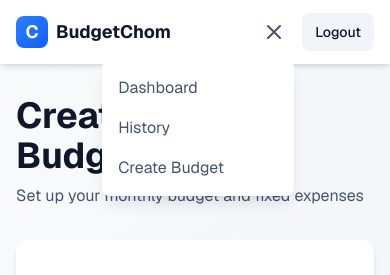
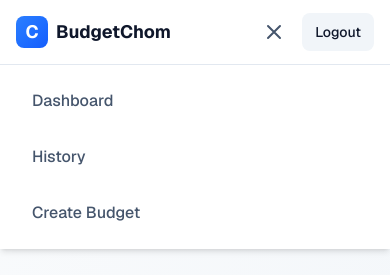
Before and after one commit to RynoGz/budgeting_app, a Next.js app: page /create-budget in a window 390 px wide. Both pictures are taken after a click on the button "Toggle menu". Shown: the top 275 px of the page. Built offline with nearby package versions, Linux system fonts and the light colour scheme; no server answers.

Commit message:
Fixing bugs

```diff
--- a/src/components/Navbar.tsx
+++ b/src/components/Navbar.tsx
@@ -20,6 +20,7 @@ export default function Navbar() {
       e.preventDefault();
       setDeferredPrompt(e as BeforeInstallPromptEvent);
       setShowInstallButton(true);
+      console.log("Install prompt event fired");
     };
 
     window.addEventListener("beforeinstallprompt", handleBeforeInstallPrompt);
@@ -49,12 +50,12 @@ export default function Navbar() {
     <nav className="bg-white dark:bg-slate-800 shadow-md sticky top-0 z-50">
       <div className="max-w-7xl mx-auto px-4 sm:px-6 h-16 flex items-center justify-between">
 
-        <div className="flex items-center gap-4 sm:gap-8">
+        <div className="flex items-center gap-4 sm:gap-8 flex-1">
           <div className="flex items-center gap-2">
             <div className="w-8 h-8 rounded-lg bg-linear-to-br from-blue-500 to-blue-600 flex items-center justify-center text-white font-bold text-lg">
               C
             </div>
-            <h1 className="text-lg sm:text-xl font-bold text-slate-900 dark:text-white">
+            <h1 className="text-lg sm:text-xl font-bold text-slate-900 dark:text-white truncate">
               BudgetChom
             </h1>
           </div>
@@ -63,19 +64,19 @@ export default function Navbar() {
           <div className="hidden md:flex items-center gap-6">
             <button
               onClick={() => router.push("/dashboard")}
-              className="text-slate-600 dark:text-slate-300 hover:text-blue-600 dark:hover:text-blue-400 font-medium transition-colors text-sm"
+              className="text-slate-600 dark:text-slate-300 hover:text-blue-600 dark:hover:text-blue-400 font-medium transition-colors text-sm whitespace-nowrap"
             >
               Dashboard
             </button>
             <button
               onClick={() => router.push("/history")}
-              className="text-slate-600 dark:text-slate-300 hover:text-blue-600 dark:hover:text-blue-400 font-medium transition-colors text-sm"
+              className="text-slate-600 dark:text-slate-300 hover:text-blue-600 dark:hover:text-blue-400 font-medium transition-colors text-sm whitespace-nowrap"
             >
               History
             </button>
             <button
               onClick={() => router.push("/create-budget")}
-              className="text-slate-600 dark:text-slate-300 hover:text-blue-600 dark:hover:text-blue-400 font-medium transition-colors text-sm"
+              className="text-slate-600 dark:text-slate-300 hover:text-blue-600 dark:hover:text-blue-400 font-medium transition-colors text-sm whitespace-nowrap"
             >
               Create Budget
             </button>
@@ -83,12 +84,11 @@ export default function Navbar() {
         </div>
 
         {/* Right side - Actions */}
-        <div className="flex items-center gap-2 sm:gap-3">
-          {/* Mobile Navigation Menu */}
-          <div className="md:hidden relative">
+        <div className="flex items-center gap-2">
+          {/* Mobile Navigation Menu Button */}
           <button
             onClick={() => setIsMenuOpen(!isMenuOpen)}
-              className="p-2 text-slate-600 dark:text-slate-300 hover:text-blue-600 dark:hover:text-blue-400 transition-colors"
+            className="md:hidden p-2 text-slate-600 dark:text-slate-300 hover:text-blue-600 dark:hover:text-blue-400 transition-colors shrink-0"
             aria-label="Toggle menu"
           >
             <svg className="w-6 h-6" fill="none" stroke="currentColor" viewBox="0 0 24 24">
@@ -100,45 +100,12 @@ export default function Navbar() {
             </svg>
           </button>
 
-            {/* Mobile Menu Dropdown */}
-            {isMenuOpen && (
-              <div className="absolute right-0 mt-2 w-48 bg-white dark:bg-slate-700 rounded-lg shadow-lg py-2 z-10">
-                <button
-                  onClick={() => {
-                    router.push("/dashboard");
-                    setIsMenuOpen(false);
-                  }}
-                  className="w-full text-left px-4 py-2 text-slate-600 dark:text-slate-300 hover:text-blue-600 dark:hover:text-blue-400 hover:bg-slate-100 dark:hover:bg-slate-600 transition-colors"
-                >
-                  Dashboard
-                </button>
-                <button
-                  onClick={() => {
-                    router.push("/history");
-                    setIsMenuOpen(false);
-                  }}
-                  className="w-full text-left px-4 py-2 text-slate-600 dark:text-slate-300 hover:text-blue-600 dark:hover:text-blue-400 hover:bg-slate-100 dark:hover:bg-slate-600 transition-colors"
-                >
-                  History
-                </button>
-                <button
-                  onClick={() => {
-                    router.push("/create-budget");
-                    setIsMenuOpen(false);
-                  }}
-                  className="w-full text-left px-4 py-2 text-slate-600 dark:text-slate-300 hover:text-blue-600 dark:hover:text-blue-400 hover:bg-slate-100 dark:hover:bg-slate-600 transition-colors"
-                >
-                  Create Budget
-                </button>
-              </div>
-            )}
-          </div>
-
-          {/* Install Button */}
+          {/* Desktop Install Button */}
           {showInstallButton && (
             <button
               onClick={handleInstall}
-              className="hidden sm:inline-flex items-center gap-2 px-3 py-2 rounded-lg bg-blue-50 dark:bg-blue-900/20 text-blue-600 dark:text-blue-400 hover:bg-blue-100 dark:hover:bg-blue-900/30 font-medium transition-colors text-sm"
+              className="hidden sm:inline-flex items-center gap-2 px-3 py-2 rounded-lg bg-blue-50 dark:bg-blue-900/20 text-blue-600 dark:text-blue-400 hover:bg-blue-100 dark:hover:bg-blue-900/30 font-medium transition-colors text-sm shrink-0"
+              title="Install app"
             >
               <svg className="w-4 h-4" fill="none" stroke="currentColor" viewBox="0 0 24 24">
                 <path strokeLinecap="round" strokeLinejoin="round" strokeWidth={2} d="M4 16v1a3 3 0 003 3h10a3 3 0 003-3v-1m-4-4l-4 4m0 0l-4-4m4 4V4" />
@@ -150,13 +117,63 @@ export default function Navbar() {
           {/* Logout Button */}
           <button
             onClick={handleLogout}
-            className="px-3 sm:px-4 py-2 rounded-lg bg-slate-100 dark:bg-slate-700 text-slate-900 dark:text-white hover:bg-red-50 dark:hover:bg-red-900/20 hover:text-red-600 dark:hover:text-red-400 font-medium transition-all border border-transparent hover:border-red-200 dark:hover:border-red-800 text-sm sm:text-base"
+            className="px-3 sm:px-4 py-2 rounded-lg bg-slate-100 dark:bg-slate-700 text-slate-900 dark:text-white hover:bg-red-50 dark:hover:bg-red-900/20 hover:text-red-600 dark:hover:text-red-400 font-medium transition-all border border-transparent hover:border-red-200 dark:hover:border-red-800 text-sm sm:text-base shrink-0"
           >
             Logout
           </button>
         </div>
+      </div>
 
+      {/* Mobile Navigation Menu Dropdown */}
+      {isMenuOpen && (
+        <div className="md:hidden bg-white dark:bg-slate-800 border-t border-slate-200 dark:border-slate-700">
+          <div className="px-4 py-3 space-y-2">
+            <button
+              onClick={() => {
+                router.push("/dashboard");
+                setIsMenuOpen(false);
+              }}
+              className="w-full text-left px-4 py-3 text-slate-600 dark:text-slate-300 hover:text-blue-600 dark:hover:text-blue-400 hover:bg-slate-100 dark:hover:bg-slate-700 rounded-lg transition-colors font-medium"
+            >
+              Dashboard
+            </button>
+            <button
+              onClick={() => {
+                router.push("/history");
+                setIsMenuOpen(false);
+              }}
+              className="w-full text-left px-4 py-3 text-slate-600 dark:text-slate-300 hover:text-blue-600 dark:hover:text-blue-400 hover:bg-slate-100 dark:hover:bg-slate-700 rounded-lg transition-colors font-medium"
+            >
+              History
+            </button>
+            <button
+              onClick={() => {
+                router.push("/create-budget");
+                setIsMenuOpen(false);
+              }}
+              className="w-full text-left px-4 py-3 text-slate-600 dark:text-slate-300 hover:text-blue-600 dark:hover:text-blue-400 hover:bg-slate-100 dark:hover:bg-slate-700 rounded-lg transition-colors font-medium"
+            >
+              Create Budget
+            </button>
+
+            {/* Mobile Install Button */}
+            {showInstallButton && (
+              <button
+                onClick={() => {
+                  handleInstall();
+                  setIsMenuOpen(false);
+                }}
+                className="w-full text-left px-4 py-3 text-blue-600 dark:text-blue-400 hover:text-blue-700 dark:hover:text-blue-300 hover:bg-blue-50 dark:hover:bg-blue-900/20 rounded-lg transition-colors font-medium flex items-center gap-2"
+              >
+                <svg className="w-4 h-4" fill="none" stroke="currentColor" viewBox="0 0 24 24">
+                  <path strokeLinecap="round" strokeLinejoin="round" strokeWidth={2} d="M4 16v1a3 3 0 003 3h10a3 3 0 003-3v-1m-4-4l-4 4m0 0l-4-4m4 4V4" />
+                </svg>
+                Download App
+              </button>
+            )}
           </div>
+        </div>
+      )}
     </nav>
   );
 }
```
Lines whose indentation alone changed are shown as unchanged.
